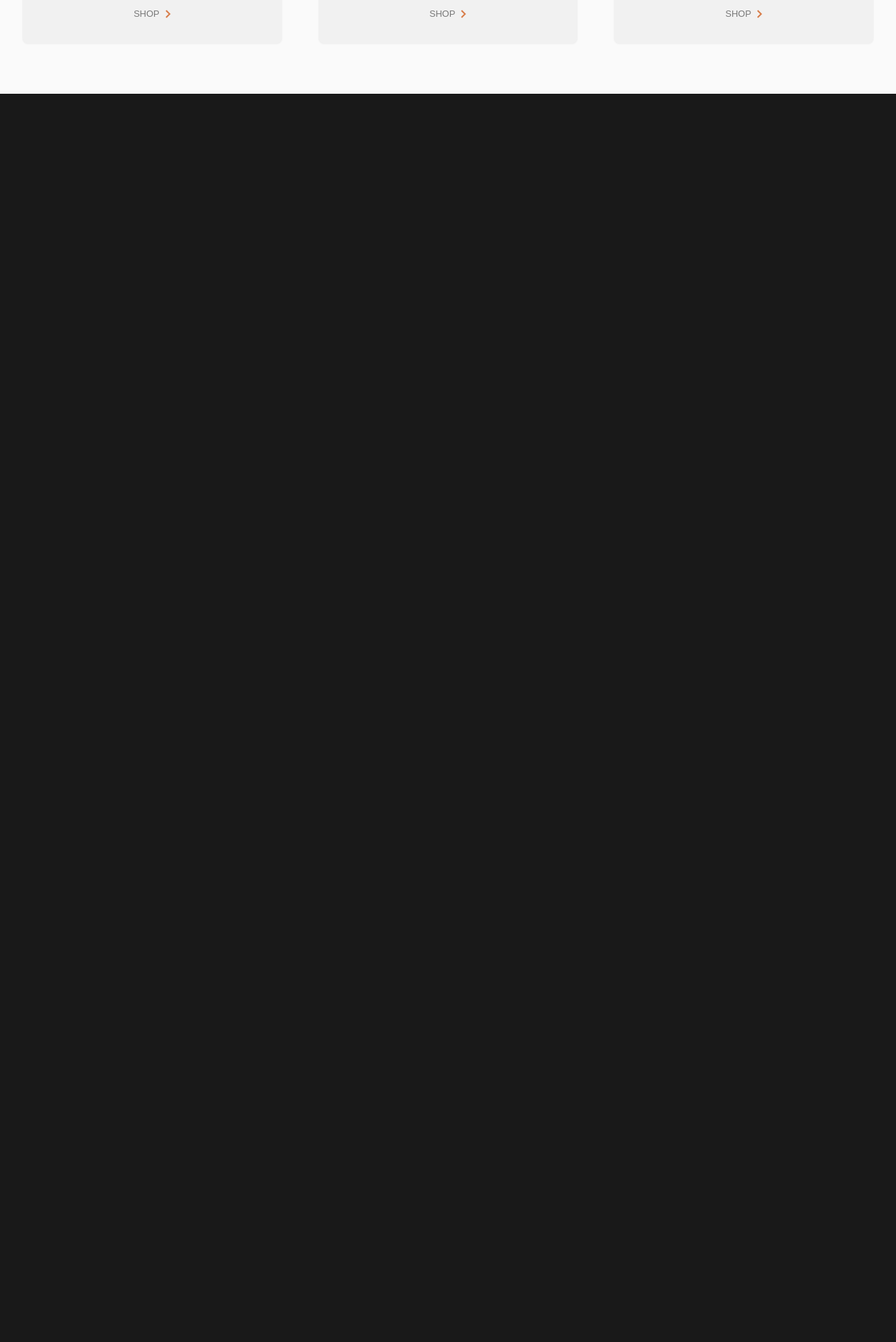
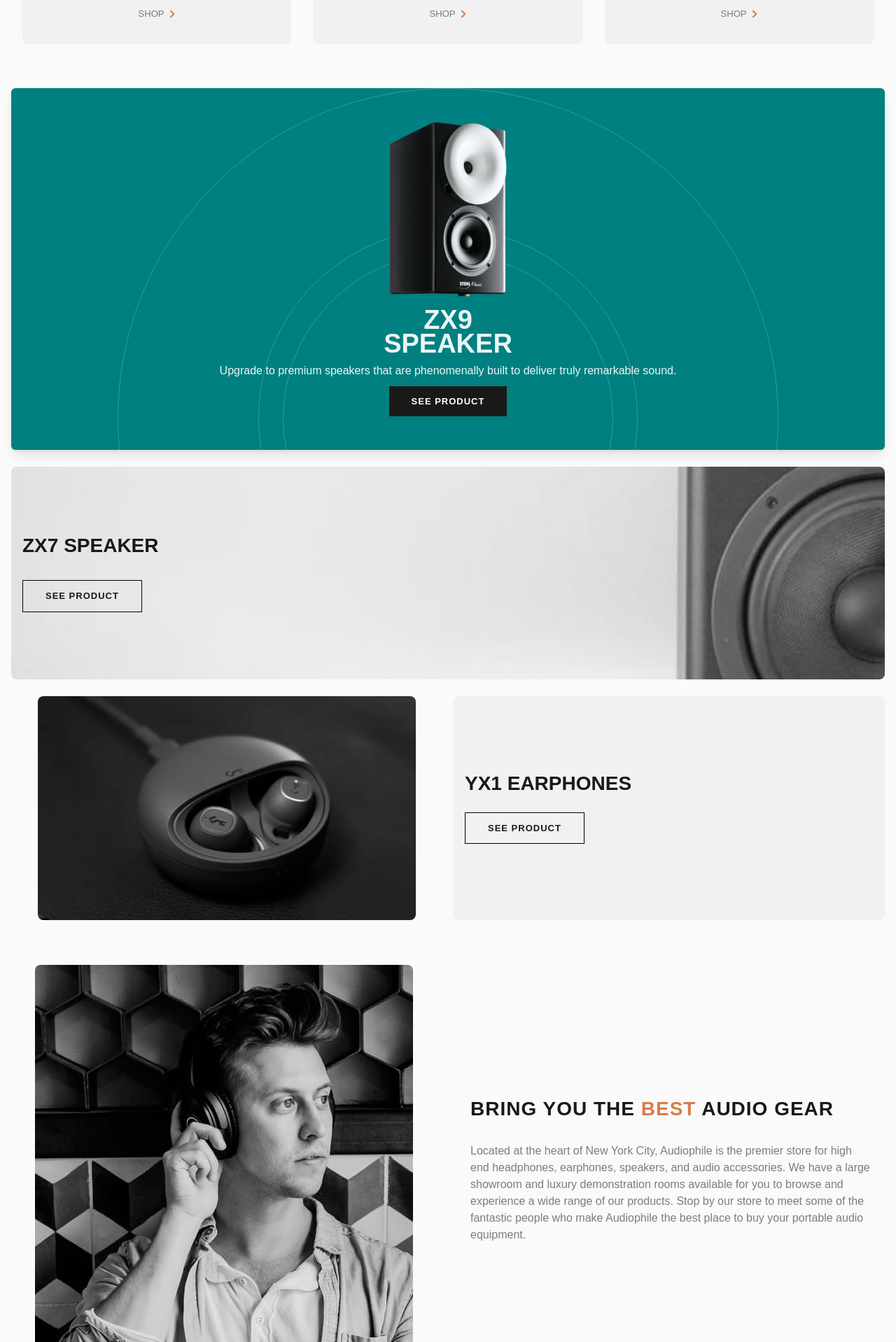
Before and after one commit to Franco-Martin11/Audiophile-ecommerce, a Next.js app: page / in a window 1280 px wide. Shown: the part 882-2800 px from the top of the page at 70% size. Before the commit the page ends 1016 px from the top, so only its background shows below. Built offline with nearby package versions, Linux system fonts and the light colour scheme.

Commit message:
Add layout and imageComponent

```diff
--- a/components/AboutUs/AboutUs.tsx
+++ b/components/AboutUs/AboutUs.tsx
@@ -1,11 +1,35 @@
-import React from 'react'
+import { Heading, SimpleGrid, Stack, Text, chakra } from "@chakra-ui/react";
+import React from "react";
+import ImageComponent from "../ImageComponent";
+import { start } from "repl";
 
-type Props = {}
+type Props = {};
 
 const AboutUs = (props: Props) => {
   return (
-    <div>AboutUs</div>
-  )
-}
+    <SimpleGrid justifyItems={'center'} alignItems={"center"} columns={{ base: 1, lg: 2 }} spacing={8}>
+      <ImageComponent
+        bgMobile={"/images/shared/mobile/image-best-gear.jpg"}
+        bgTablet={"/images/shared/tablet/image-best-gear.jpg"}
+        bgDesktop={"/images/shared/desktop/image-best-gear.jpg"}
+        alt={"Beas gear"}
+      />
+      <Stack spacing={8} px={4} textAlign={{ base: "center", lg: "start" }}>
+        <Heading variant={"cardHeading"} letterSpacing={1} color={"black"}>
+          Bring you the <chakra.span color={"accent"}>BEST </chakra.span>
+          audio gear
+        </Heading>
+        <Text color={"text"}>
+          Located at the heart of New York City, Audiophile is the premier store
+          for high end headphones, earphones, speakers, and audio accessories.
+          We have a large showroom and luxury demonstration rooms available for
+          you to browse and experience a wide range of our products. Stop by our
+          store to meet some of the fantastic people who make Audiophile the
+          best place to buy your portable audio equipment.
+        </Text>
+      </Stack>
+    </SimpleGrid>
+  );
+};
 
-export default AboutUs
+export default AboutUs;
--- a/components/Hero/Hero.tsx
+++ b/components/Hero/Hero.tsx
@@ -28,7 +28,7 @@ const Hero = (props: Props) => {
         alignItems={{ base: "center", xl: "start" }}
         maxW="550px"
       >
-        <Heading as={"h1"} variant="title">
+        <Heading as={"h1"} variant="title" fontSize={{md:"42px"}}>
           <Text
             color={"textLight"}
             textTransform={"uppercase"}
--- /dev/null
+++ b/components/ImageComponent.tsx
@@ -0,0 +1,29 @@
+import { Box, Image } from "@chakra-ui/react";
+import React from "react";
+
+type Props = {
+  bgMobile: string;
+  bgTablet: string;
+  bgDesktop: string;
+  alt: string;
+  children?: React.ReactNode;
+};
+
+const ImageComponent = ({
+  bgMobile,
+  bgTablet,
+  bgDesktop,
+  alt,
+  children,
+}: Props) => {
+  return (
+    <Box as="picture" height="100%" position={"relative"}>
+      <source media="(min-width: 62em)" srcSet={bgDesktop} />
+      <source media="(min-width: 30em)" srcSet={bgTablet} />
+      <Image src={bgMobile} objectFit="cover" borderRadius="0.5rem" alt={alt} />
+      {children}
+    </Box>
+  );
+};
+
+export default ImageComponent;
--- /dev/null
+++ b/components/SeeProduct/SeeProductContainer.tsx
@@ -0,0 +1,21 @@
+import React from "react";
+import {
+  EarphonesProduct,
+  SpeakerCirclesCard,
+  SpeakerProductCard,
+} from "./components";
+import { Stack } from "@chakra-ui/react";
+
+type Props = {};
+
+const SeeProductContainer = (props: Props) => {
+  return (
+    <Stack spacing={'none'} gap={6}>
+      <SpeakerCirclesCard res={undefined} />
+      <SpeakerProductCard />
+      <EarphonesProduct />
+    </Stack>
+  );
+};
+
+export default SeeProductContainer;
--- /dev/null
+++ b/components/SeeProduct/components/EarphonesProduct.tsx
@@ -0,0 +1,38 @@
+import ImageComponent from "@/components/ImageComponent";
+import { Button, Heading, SimpleGrid, Stack } from "@chakra-ui/react";
+import Link from "next/link";
+import React from "react";
+
+const EarphonesProduct = () => {
+  return (
+    <SimpleGrid justifyItems={"center"} columns={{ base: 1, sm: 2 }} gap={4}>
+      <ImageComponent
+        bgMobile={"/images/home/mobile/image-earphones-yx1.jpg"}
+        bgTablet={"/images/home/tablet/image-earphones-yx1.jpg"}
+        bgDesktop={"/images/home/desktop/image-earphones-yx1.jpg"}
+        alt={"earphones-yx1"}
+      />
+      <Stack
+        h={{ base: "200px", sm: "auto" }}
+        justifyContent={"center"}
+        p={4}
+        spacing={6}
+        bg={"gray"}
+        w="full"
+        borderRadius={"lg"}
+        _hover={{ boxShadow: "lg" }}
+      >
+        <Heading color={"black"} fontSize={"28px"}>
+          yx1 earphones
+        </Heading>
+        <Link href={"/earphones/yx1-earphones"} passHref>
+          <Button variant={"secondary"} w="fit-content">
+            See Product
+          </Button>
+        </Link>
+      </Stack>
+    </SimpleGrid>
+  );
+};
+
+export default EarphonesProduct;
--- /dev/null
+++ b/components/SeeProduct/components/SpeakerCirclesCard.tsx
@@ -0,0 +1,62 @@
+import { Box, Button, Heading, Stack, Text } from "@chakra-ui/react";
+import React from "react";
+import { NextPage, GetStaticProps, GetServerSideProps } from "next";
+import { Product } from "@/types/type";
+import Image from "next/image";
+
+interface Props {
+  res: Product;
+}
+
+const SpeakerCirclesCard: NextPage<Props> = (props) => {
+  // const { name, description } = props.res;
+  console.log(props);
+  return (
+    <>
+      <Stack
+        bgImg={'url("/images/home/desktop/pattern-circles.svg")'}
+        bgRepeat={"no-repeat"}
+        bgPosition={"top"}
+        borderRadius={"md"}
+        boxShadow={"lg"}
+        minH={"50vh"}
+        w="full"
+        gap={"4"}
+        spacing={"none"}
+        px={"6"}
+        py={12}
+        bgColor={"teal"}
+        justifyContent={"center"}
+        alignItems={"center"}
+      >
+        <Box w={"168px"} h={'250px'} position={"relative"}>
+          <Image
+            src={"/images/home/desktop/image-speaker-zx9.png"}
+            fill={true}
+            alt={"speaker"}
+          />
+        </Box>
+        <Stack alignItems={"center"} textAlign={"center"}>
+          <Heading fontSize={"38px"} lineHeight={".90"}>
+            ZX9 <br /> SPEAKER
+          </Heading>
+          <Text lineHeight={"1.75"}>
+            Upgrade to premium speakers that are phenomenally built to deliver
+            truly remarkable sound.
+          </Text>
+          <Button bg={"black"}>See Product</Button>
+        </Stack>
+      </Stack>
+    </>
+  );
+};
+export const getServerSideProps: GetServerSideProps = async (ctx) => {
+  const data = await fetch(`http://localhost:3000/api/stock-item?id=6`);
+  const res = await data.json();
+  console.log(res);
+  return {
+    props: { res: res },
+  };
+};
+
+export default SpeakerCirclesCard;
--- /dev/null
+++ b/components/SeeProduct/components/SpeakerProductCard.tsx
@@ -0,0 +1,31 @@
+import { Box, Button, Heading, Stack } from "@chakra-ui/react";
+import Link from "next/link";
+import React from "react";
+
+type Props = {};
+
+const SpeakerProductCard = (props: Props) => {
+  return (
+    <Stack
+      justifyContent={"center"}
+      py={"20"}
+      borderRadius={"lg"}
+      bg={'url("/images/home/mobile/image-speaker-zx7.jpg")'}
+      bgPosition={"right"}
+      bgSize={"cover"}
+    >
+      <Stack w={"75%"} p={4} spacing={8}>
+        <Heading fontSize={"28px"} color={"black"}>
+          ZX7 Speaker
+        </Heading>
+        <Link href={'/speakers/zx7-speaker'} passHref>
+        <Button variant={"secondary"} w={"fit-content"}>
+          See Product
+        </Button>
+        </Link>
+      </Stack>
+    </Stack>
+  );
+};
+
+export default SpeakerProductCard;
--- /dev/null
+++ b/components/SeeProduct/components/index.ts
@@ -0,0 +1,3 @@
+export { default as EarphonesProduct } from './EarphonesProduct';
+export { default as SpeakerCirclesCard } from './SpeakerCirclesCard';
+export { default as SpeakerProductCard } from './SpeakerProductCard';
--- a/components/ShopCard/ShopCardContainer.tsx
+++ b/components/ShopCard/ShopCardContainer.tsx
@@ -9,9 +9,6 @@ const ShopCardContainer = (props: Props) => {
   return (
     <Grid
       templateColumns="repeat(auto-fit,minmax(250px,1fr))"
-      gap={{ base: "20", lg: "5" }}
-      mt={"20"}
-      mb={"8"}
     >
       {redirect.slice(1).map((element) => (
         <ShopCard
--- a/components/ShopCard/components/ShopCard.tsx
+++ b/components/ShopCard/components/ShopCard.tsx
@@ -21,6 +21,7 @@ const ShopCard = ({ titleCategory, routePath, imagePath }: Props) => {
         borderRadius={"lg"}
         boxShadow="sm"
         mx={4}
+        mt={20}
       >
         {imagePath && (
           <Stack align={"center"} position={"absolute"} top="-45px">
--- a/components/index.ts
+++ b/components/index.ts
@@ -4,9 +4,12 @@ export { default as CategoryContainer } from './Category/CategoryContainer';
 export { default as CardCategory } from './Category/components/CardCategory';
 export { default as Footer } from './Footer/Footer';
 export { default as Hero } from './Hero/Hero';
+export { default as ImageComponent } from './ImageComponent';
 export { default as PageLayout } from './Layout/PageLayout';
 export { default as Navbar } from './Navbar/Navbar';
 export * from './Navbar/components';
+export { default as SeeProductContainer } from './SeeProduct/SeeProductContainer';
+export * from './SeeProduct/components';
 export { default as ShopCardContainer } from './ShopCard/ShopCardContainer';
 export { default as ShopCard } from './ShopCard/components/ShopCard';
 export * from './index';
--- a/pages/index.tsx
+++ b/pages/index.tsx
@@ -1,13 +1,16 @@
-import { Hero, PageLayout, ShopCardContainer } from "@/components";
-import { Container } from "@chakra-ui/react";
+import { AboutUs, Hero, PageLayout, ShopCardContainer } from "@/components";
+import SeeProductContainer from "@/components/SeeProduct/SeeProductContainer";
+import { Container, Stack } from "@chakra-ui/react";
 
 export default function Home() {
   return (
     <PageLayout title={"section"}>
       <Hero />
-      <Container as={"section"} maxW="full" bgColor="bg" py={10} mx="auto">
+      <Stack as={"section"} maxW="full" bgColor="bg" gap={16} py={10} px={4} mx="auto">
         <ShopCardContainer />
-      </Container>
+        <SeeProductContainer />
+        <AboutUs />
+      </Stack>
     </PageLayout>
   );
 }
```
